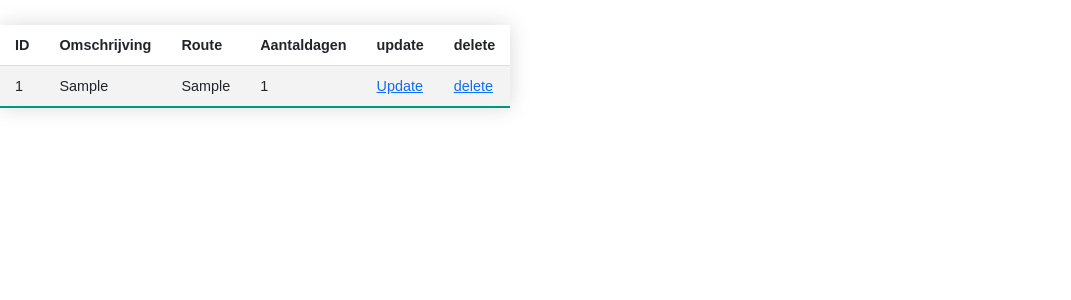
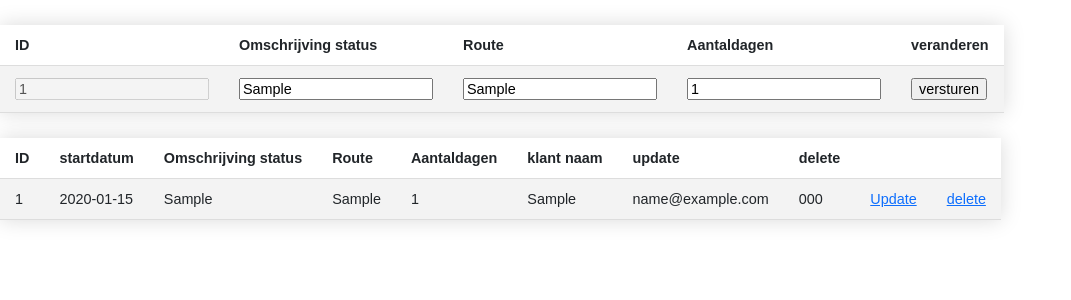
Before and after one commit to TheGamingBram/Project6DKTravels, a PHP site: page /Project6DKTravels/boekingBeheer.php?aktie=Update&id=1 in a window 1280 px wide. Shown: the top 300 px of the page, without its empty margins (0-1071 px from the left). Run offline with PHP 8.4, Linux system fonts and the light colour scheme; tables that the repository leaves empty hold one stand-in row (values such as "Sample post"); some libraries are stand-ins or nearby versions.

Commit message:
boeking beheer CRUD systeem

```diff
--- a/boekingBeheer.php
+++ b/boekingBeheer.php
@@ -23,33 +23,91 @@
 .styled-table tbody tr:nth-of-type(even) {
     background-color: #f3f3f3;
 }
-
-.styled-table tbody tr:last-of-type {
-    border-bottom: 2px solid #009879;
-}
 </style>
 <?php
         include("./Assets/config.php"); //connection to database and some test functions
         include("./Assets/header.php"); //insert to bootstrap and other java scripts
+        if(isset($_POST['submit'])){
+
+                $sql = "UPDATE `tochten` SET `Omschrijving` = '" .$_POST['Omschrijving'] . "', `Route` ='" .$_POST['Route'] . "', `Aantaldagen` = '" .$_POST['Aantaldagen'] . "' WHERE `tochten`.`ID` = '" .$_POST['id'] . "';";
+                if (mysqli_query($link, $sql)) {}
+        }
+        if(isset($_GET['aktie'])) {
+
+                $ID = $_GET['id'];
+                $sql = "SELECT * FROM `boekingen` WHERE `boekingen`.`ID` ='" . $ID . "'";
+                        $result2 = mysqli_query($link, $sql);
+                        while($row2 = mysqli_fetch_array($result2)){
+                                $tochtenID = $row2['FKtochtenID'];
+                        }
 
 
-        $query = "SELECT * FROM tochten"; //You don't need a ; like you do in SQL
+                if($_GET['aktie'] == "Update"){
+                        $sql = "SELECT * FROM `tochten` WHERE `tochten`.`ID` ='" . $tochtenID . "'";
+                        $result = mysqli_query($link, $sql);
+
+                        echo "<table class='styled-table'>";
+                        echo "<tr>
+                                <th>ID</th>
+                                <th>Omschrijving status</th>
+                                <th>Route</th>
+                                <th>Aantaldagen</th>
+                                <th>veranderen</th>
+                        </tr>";
+                        while($row = mysqli_fetch_array($result)){
+                                echo "<tr><form action='boekingBeheer.php' method='post'>
+                                        <td><input type='hidden' value='" . $row['ID'] . "' name='id' ><input type='text' value=" . $row['ID'] . " name='id' disabled></td>
+                                        <td><input type='text' value='" . $row['Omschrijving'] . "' name='Omschrijving' required></td>
+                                        <td><input type='text' value='" . $row['Route'] . "' name='Route' required></td>
+                                        <td><input type='text' value='" .  $row['Aantaldagen'] . "' name='Aantaldagen' required></td>
+                                        <td><input type='submit' name='submit' value='versturen' /></form></td>";
+                        }
+                        echo "</table>";
+                }
+                if($_GET['aktie'] == "Delete"){
+
+                        $sql = "DELETE FROM `tochten` WHERE `tochten`.`ID` ='" . $tochtenID . "'";
+                        if (mysqli_query($link, $sql)) {
+                            }
+                        $sql = "DELETE FROM `boekingen` WHERE `boekingen`.`ID` ='" . $ID . "'";
+                        if (mysqli_query($link, $sql)) {
+                            }
+
+                }
+        }
+
+        $query = "SELECT * FROM boekingen";
         $result = mysqli_query($link, $query);
 
-        echo "<table class='styled-table'>"; // start a table tag in the HTML
+        echo "<table class='styled-table'>";
         echo "<tr>
                 <th>ID</th>
-                <th>Omschrijving</th>
+                <th>startdatum</th>
+                <th>Omschrijving status</th>
                 <th>Route</th>
                 <th>Aantaldagen</th>
+                <th>klant naam</th>
                 <th>update</th>
                 <th>delete</th>
         </tr>";
-        while($row = mysqli_fetch_array($result)){   //Creates a loop to loop through results
-                echo "<tr><td>" . $row['ID'] . "</td><td>" . $row['Omschrijving'] . "</td><td>" . $row['Route'] . "</td><td>" .  $row['Aantaldagen'] . "</td><td>" . '<a href="http://localhost/Project6DKTravels/boekingBeheer.php?aktie=wijzigen&id='.$row['ID'].'">Update</a>' . "</td><td>" . '<a href="http://localhost/Project6DKTravels/boekingBeheer.php?aktie=delete&id='.$row['ID'].'">delete</a>'. "</td></tr>";
+        while($row = mysqli_fetch_array($result)){
+                echo "<tr><td>" . $row['ID'] . "</td><td>" . $row['Startdatum'] . "</td>";
+                $sql = "SELECT * FROM `tochten` WHERE `tochten`.`ID` ='" . $row['FKtochtenID'] . "'";
+                $result2 = mysqli_query($link, $sql);
+                while($row2 = mysqli_fetch_array($result2)){
+                        echo "<td>" . $row2['Omschrijving'] . "</td>
+                        <td>" . $row2['Route'] . "</td>
+                        <td>" .  $row2['Aantaldagen'] . "</td>";
+                }
+                $sql = "SELECT * FROM `klanten` WHERE `klanten`.`ID` ='" . $row['FKklantenID'] . "'";
+                $result2 = mysqli_query($link, $sql);
+                while($row2 = mysqli_fetch_array($result2)){
+                        echo "<td>" . $row2['Naam'] . "</td>
+                        <td>" . $row2['Email'] . "</td>
+                        <td>" . $row2['Telefoon'] . "</td>";
+                }
+                echo "<td>" . '<a href="http://localhost/Project6DKTravels/boekingBeheer.php?aktie=Update&id='.$row['ID'].'">Update</a>'
+                . "</td><td>" . '<a href="http://localhost/Project6DKTravels/boekingBeheer.php?aktie=Delete&id='.$row['ID'].'">delete</a>'. "</td></tr>";
+
         }
         echo "</table>";
-
-        if(isset($_POST['update'])) {
-                echo "This is Button1 that is selected";
-        }
```
